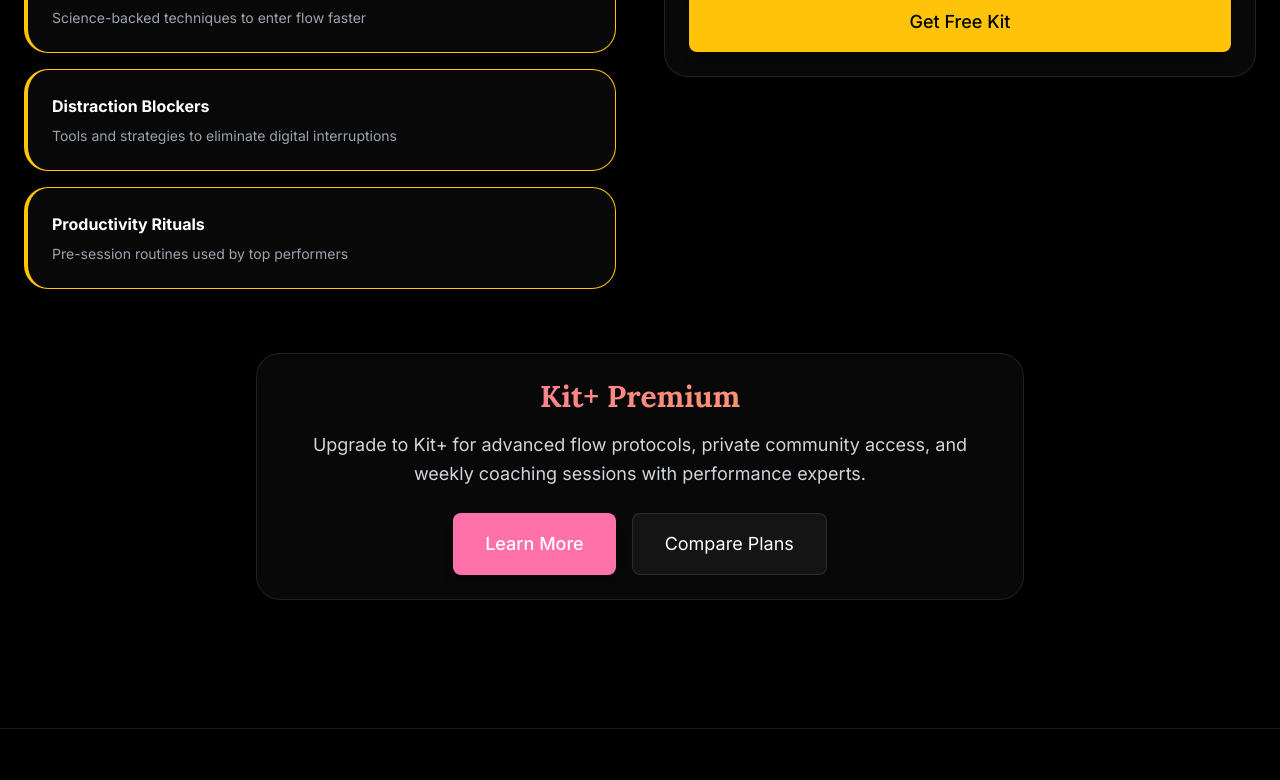
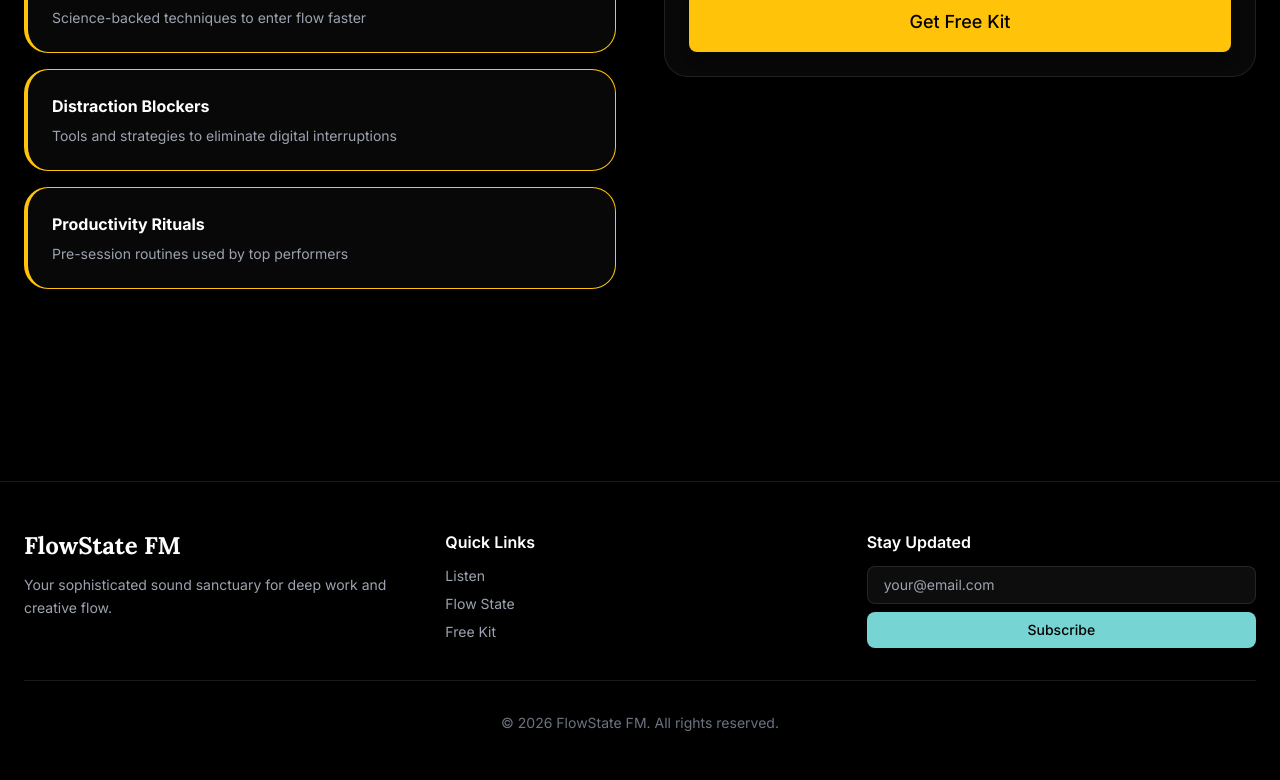
Before and after one commit to mackmoe/flowstate-node-app, a Next.js app: page /kit in a window 1280 px wide. Shown: the part 471-1251 px from the top of the page. Built offline with nearby package versions, Linux system fonts and the light colour scheme.

Commit message:
pages flow

```diff
--- a/app/kit/page.tsx
+++ b/app/kit/page.tsx
@@ -138,27 +138,6 @@ export default function KitPage() {
             </Card>
           </div>
         </div>
-
-        {/* Kit+ Upsell */}
-        <div className="max-w-3xl mx-auto">
-          <Card className="text-center bg-gradient-subtle">
-            <h2 className="text-3xl font-serif font-bold mb-4 text-gradient-warm">
-              Kit+ Premium
-            </h2>
-            <p className="text-lg text-gray-300 mb-6 leading-relaxed">
-              Upgrade to Kit+ for advanced flow protocols, private community access,
-              and weekly coaching sessions with performance experts.
-            </p>
-            <div className="flex flex-col sm:flex-row gap-4 justify-center">
-              <Button variant="secondary" size="lg">
-                Learn More
-              </Button>
-              <Button variant="outline" size="lg">
-                Compare Plans
-              </Button>
-            </div>
-          </Card>
-        </div>
       </Container>
     </main>
   );
--- a/app/listen/page.tsx
+++ b/app/listen/page.tsx
@@ -39,18 +39,18 @@ export default function ListenPage() {
         {/* Session Cards */}
         <SessionCards />
 
-        {/* After Hours Section */}
-        <div id="after-hours" className="scroll-mt-20">
+        {/* Flow State Section */}
+        <div id="flow-state" className="scroll-mt-20">
           <Card className="text-center max-w-3xl mx-auto bg-gradient-subtle">
             <h2 className="text-4xl font-serif font-bold mb-4 text-gradient-warm">
-              After Hours
+              Flow State
             </h2>
             <p className="text-lg text-gray-300 mb-6 leading-relaxed">
-              Late-night sessions for creators, night owls, and deep thinkers.
-              A different energy for when the world sleeps.
+              Discover the science and art of achieving peak performance.
+              Learn how to consistently enter your flow state.
             </p>
-            <Button variant="secondary" size="lg">
-              Enter After Hours
+            <Button variant="secondary" size="lg" href="/flow-state">
+              Explore Flow State
             </Button>
           </Card>
         </div>
```
